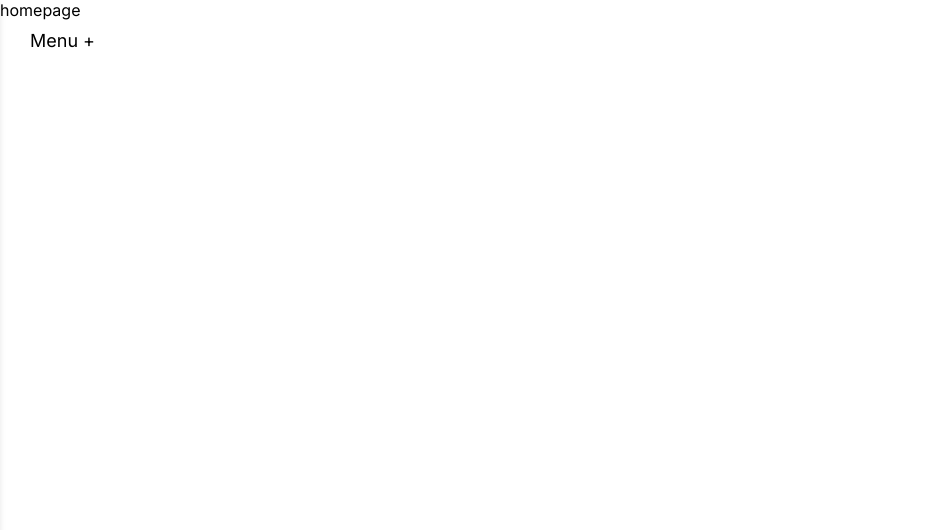
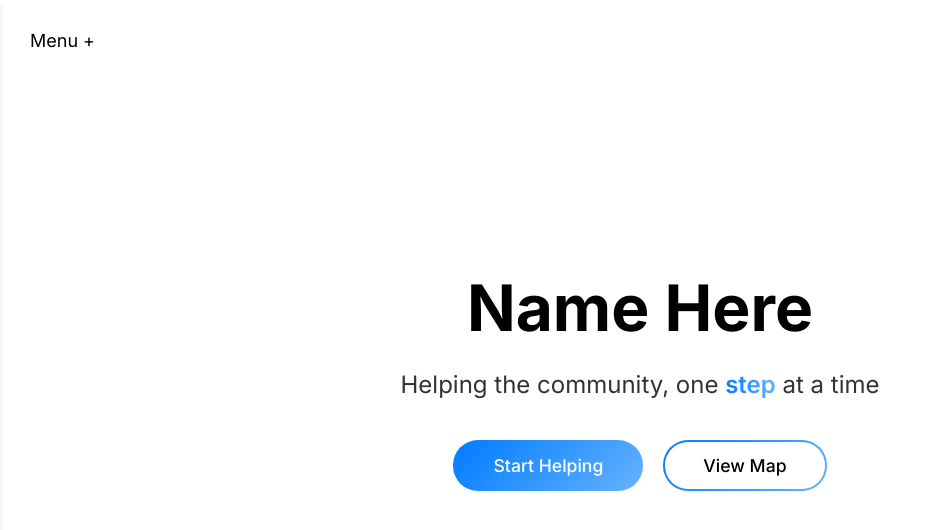
Before and after one commit to AryanOvalekar/HelpingHand, a React (Vite) app in the folder frontend/: page / in a window 1280 px wide. Shown: the top 530 px of the page, without its empty margins (0-941 px from the left). Built offline with nearby package versions, Linux system fonts and the light colour scheme.

Commit message:
Homepage Styles

```diff
--- a/frontend/src/components/SlideMenu.css
+++ b/frontend/src/components/SlideMenu.css
@@ -75,7 +75,7 @@
   left: 40px;
   width: 0;
   height: 2px;
-  background-color: var(--accent-color);
+  background: linear-gradient(90deg, var(--accent-color-1), var(--accent-color-2));
   transition: width 0.3s ease-in-out;
 }
 
--- a/frontend/src/index.css
+++ b/frontend/src/index.css
@@ -1,7 +1,8 @@
 @import url('https://fonts.googleapis.com/css2?family=Inter:wght@100;200;300;400;500;600;700;800;900&display=swap');
 
 :root {
-  --accent-color: #007bff;
+  --accent-color-1: #007bff;
+  --accent-color-2: #66b3ff;
 }
 
 * {
--- /dev/null
+++ b/frontend/src/pages/Homepage.css
@@ -0,0 +1,95 @@
+.homepage {
+  display: flex;
+  flex-direction: column;
+  align-items: center;
+  justify-content: center;
+  height: 100vh;
+  width: 100vw;
+  padding: 20px;
+  overflow: hidden;
+  box-sizing: border-box;
+  position: fixed;
+  top: 0;
+  left: 0;
+}
+
+.homepage-title {
+  font-size: 4rem;
+  font-weight: 700;
+  margin: 0 0 20px 0;
+  color: black;
+  text-align: center;
+}
+
+.homepage-description {
+  font-size: 1.5rem;
+  font-weight: 400;
+  margin: 0 0 35px 0;
+  color: #333;
+  max-width: 600px;
+  line-height: 1.6;
+  text-align: center;
+}
+
+.gradient-text {
+  background: linear-gradient(90deg, var(--accent-color-1), var(--accent-color-2));
+  -webkit-background-clip: text;
+  background-clip: text;
+  -webkit-text-fill-color: transparent;
+  font-weight: 600;
+}
+
+.homepage-buttons {
+  display: flex;
+  gap: 20px;
+  align-items: center;
+}
+
+.homepage-button {
+  font-size: 1.1rem;
+  font-weight: 500;
+  color: white;
+  background: linear-gradient(135deg, var(--accent-color-1), var(--accent-color-2));
+  border: none;
+  border-radius: 25px;
+  padding: 15px 40px;
+  margin: 0 0 40px 0;
+  cursor: pointer;
+  transition: transform 0.2s ease, box-shadow 0.2s ease;
+  font-family: 'Inter', sans-serif;
+  text-decoration: none;
+  display: inline-flex;
+  align-items: center;
+  justify-content: center;
+}
+
+.homepage-button:hover {
+  transform: translateY(-2px);
+  box-shadow: 0 8px 20px rgba(0, 123, 255, 0.3);
+}
+
+.homepage-button-outline {
+  font-size: 1.1rem;
+  font-weight: 500;
+  color: black;
+  background: white;
+  border: 2px solid transparent;
+  border-radius: 25px;
+  padding: 13px 38px;
+  margin: 0 0 40px 0;
+  cursor: pointer;
+  transition: transform 0.2s ease, box-shadow 0.2s ease;
+  font-family: 'Inter', sans-serif;
+  background-image: linear-gradient(white, white), linear-gradient(135deg, var(--accent-color-1), var(--accent-color-2));
+  background-origin: border-box;
+  background-clip: padding-box, border-box;
+  text-decoration: none;
+  display: inline-flex;
+  align-items: center;
+  justify-content: center;
+}
+
+.homepage-button-outline:hover {
+  transform: translateY(-2px);
+  box-shadow: 0 8px 20px rgba(0, 0, 0, 0.2);
+}
--- a/frontend/src/pages/Homepage.jsx
+++ b/frontend/src/pages/Homepage.jsx
@@ -1,7 +1,20 @@
 import React from 'react'
+import { Link } from 'react-router-dom'
+import './Homepage.css'
 
 const Homepage = () => {
-  return <div>homepage</div>
+  return (
+    <div className="homepage">
+      <h1 className="homepage-title">Name Here</h1>
+      <p className="homepage-description">
+        Helping the community, one <span className="gradient-text">step</span> at a time
+      </p>
+      <div className="homepage-buttons">
+        <Link to="/list" className="homepage-button">Start Helping</Link>
+        <Link to="/map" className="homepage-button-outline">View Map</Link>
+      </div>
+    </div>
+  )
 }
 
 export default Homepage
```
